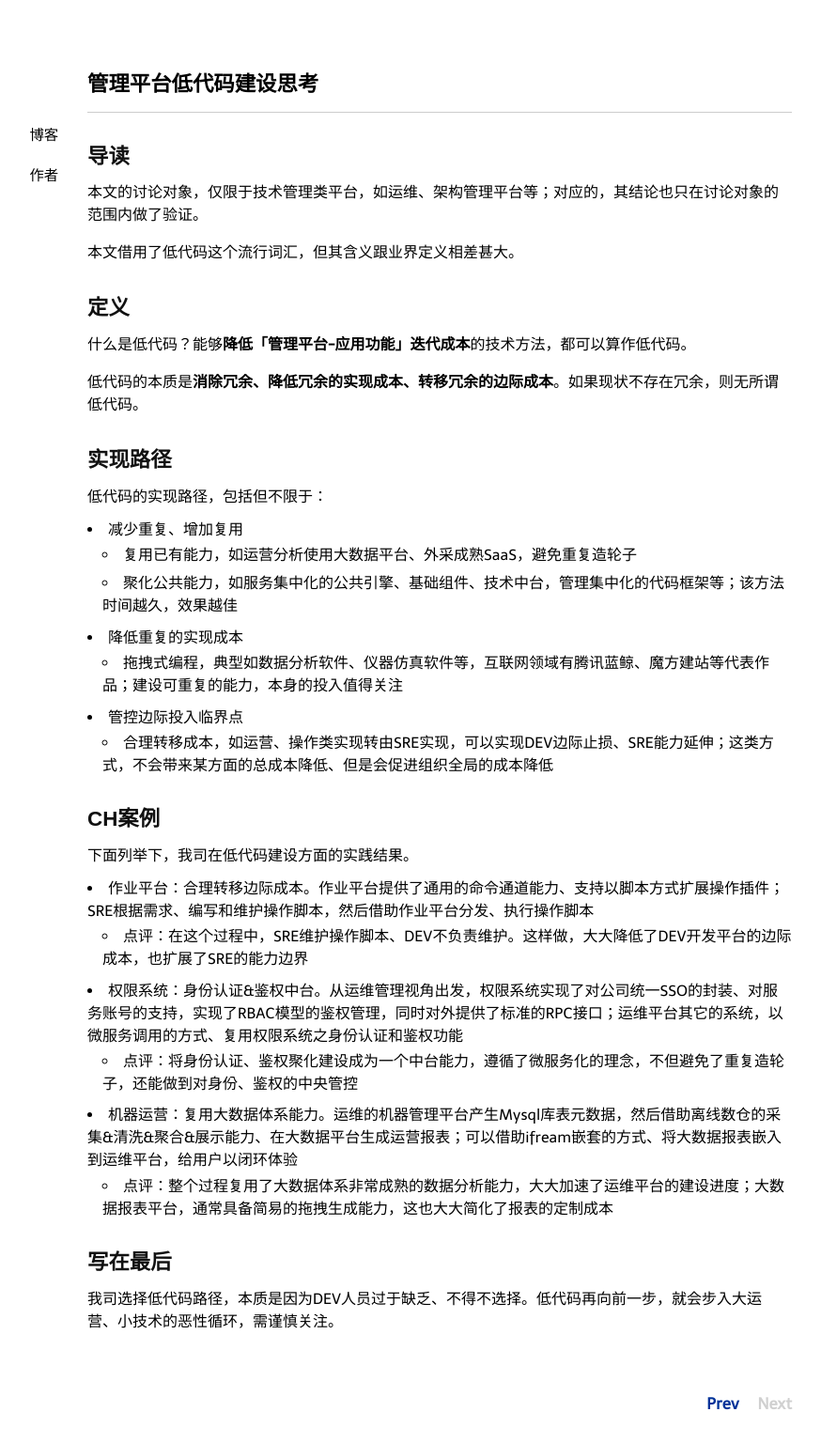
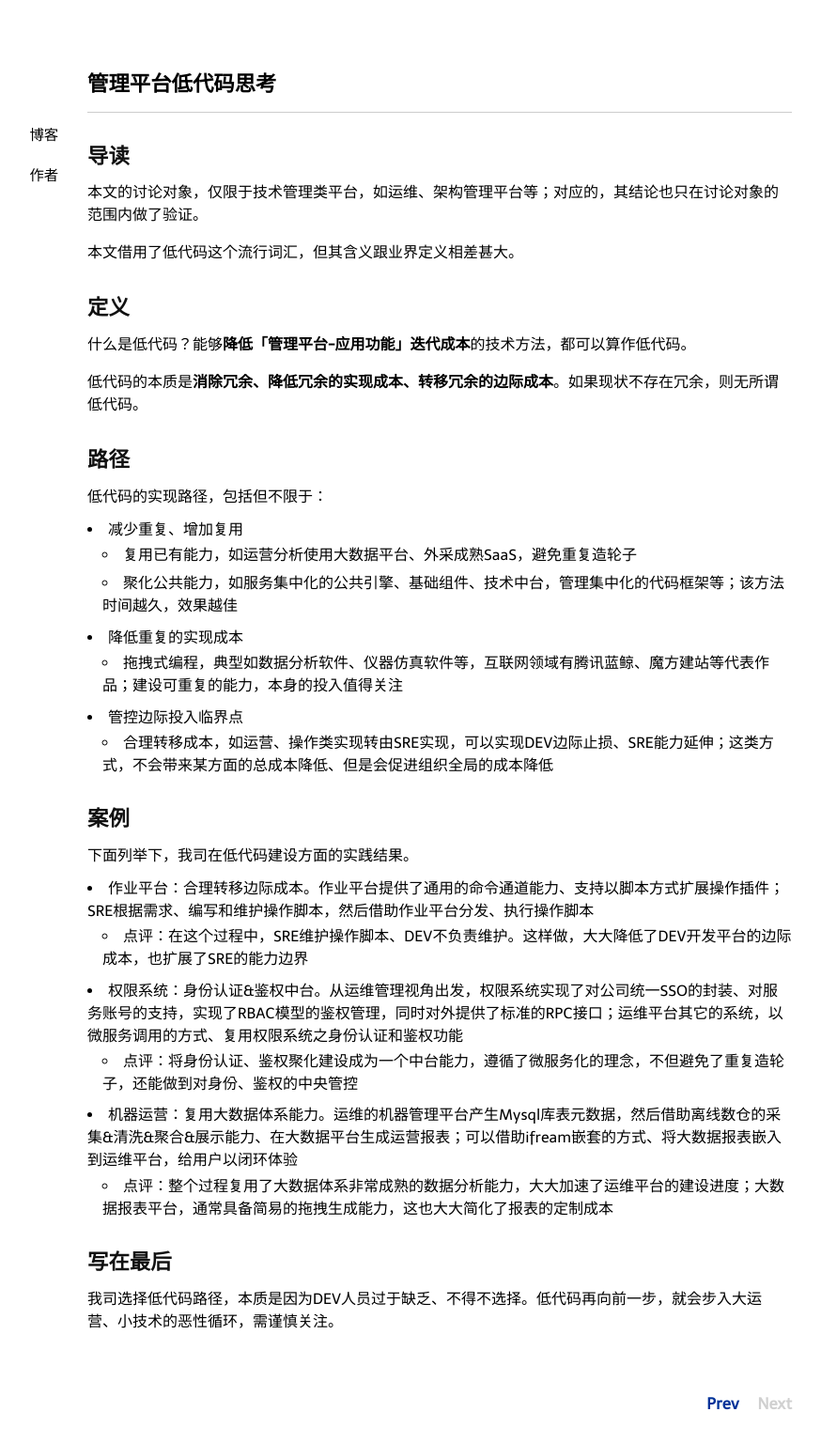
Before and after one commit to niean/niean.github.io, a Jekyll site: the page built from _posts/2021-11-14-tools-lowcode.markdown, in a window 1280 px wide. Shown: the whole page at 94% size, without its empty margins (172-1046 px from the left). Built offline with Jekyll 4.4.1, drawn with Linux system fonts in a browser that asks for light colours; comment, search, counter and statistics services are not loaded.

Commit message:
add:管理平台低代码建设思考

```diff
--- a/_posts/2021-11-14-tools-lowcode.markdown
+++ b/_posts/2021-11-14-tools-lowcode.markdown
@@ -1,6 +1,6 @@
 ---
 layout: post
-title: 管理平台低代码建设思考
+title: 管理平台低代码思考
 date: 2021-11-14 11:00
 tags:
   - theory
@@ -18,7 +18,7 @@ tags:
 低代码的本质是**消除冗余、降低冗余的实现成本、转移冗余的边际成本**。如果现状不存在冗余，则无所谓低代码。
 
 
-## 实现路径
+## 路径
 低代码的实现路径，包括但不限于：
 
 - 减少重复、增加复用
@@ -30,7 +30,7 @@ tags:
     - 合理转移成本，如运营、操作类实现转由SRE实现，可以实现DEV边际止损、SRE能力延伸；这类方式，不会带来某方面的总成本降低、但是会促进组织全局的成本降低
 
 
-## CH案例
+## 案例
 下面列举下，我司在低代码建设方面的实践结果。
 
 - 作业平台：合理转移边际成本。作业平台提供了通用的命令通道能力、支持以脚本方式扩展操作插件；SRE根据需求、编写和维护操作脚本，然后借助作业平台分发、执行操作脚本
```
